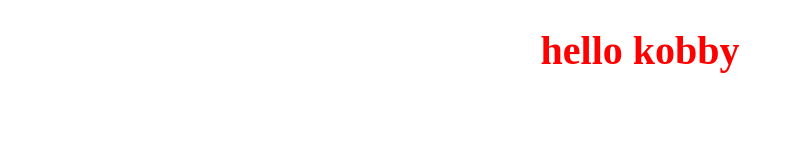
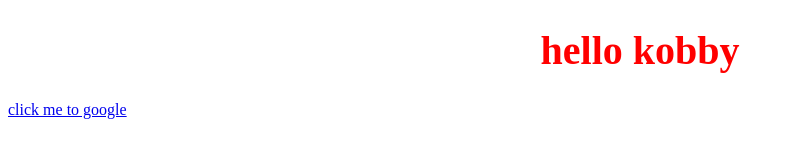
Before and after one commit to Kobipro/nescafe, a plain HTML site: page index.html in a window 1280 px wide. Shown: the whole page, without its empty margins (0-795 px from the left). Drawn offline with Linux system fonts and the light colour scheme.

Commit message:
added a google link to my html file

```diff
--- a/index.html
+++ b/index.html
@@ -8,6 +8,7 @@
 </head>
 <body>
     <h1>hello kobby</h1>
+	<a href="https://google.com">click me to google</a>
 
 
  <script src="index.js"></script>
```
